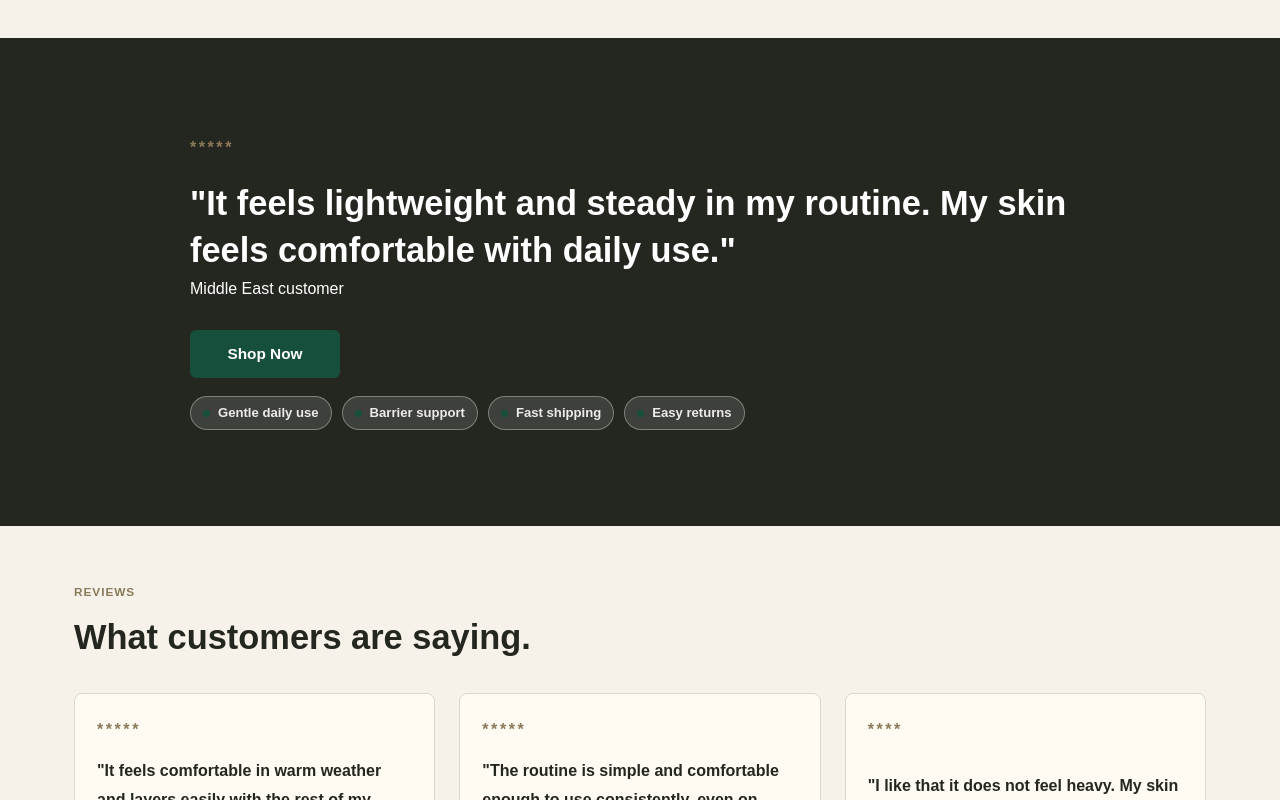
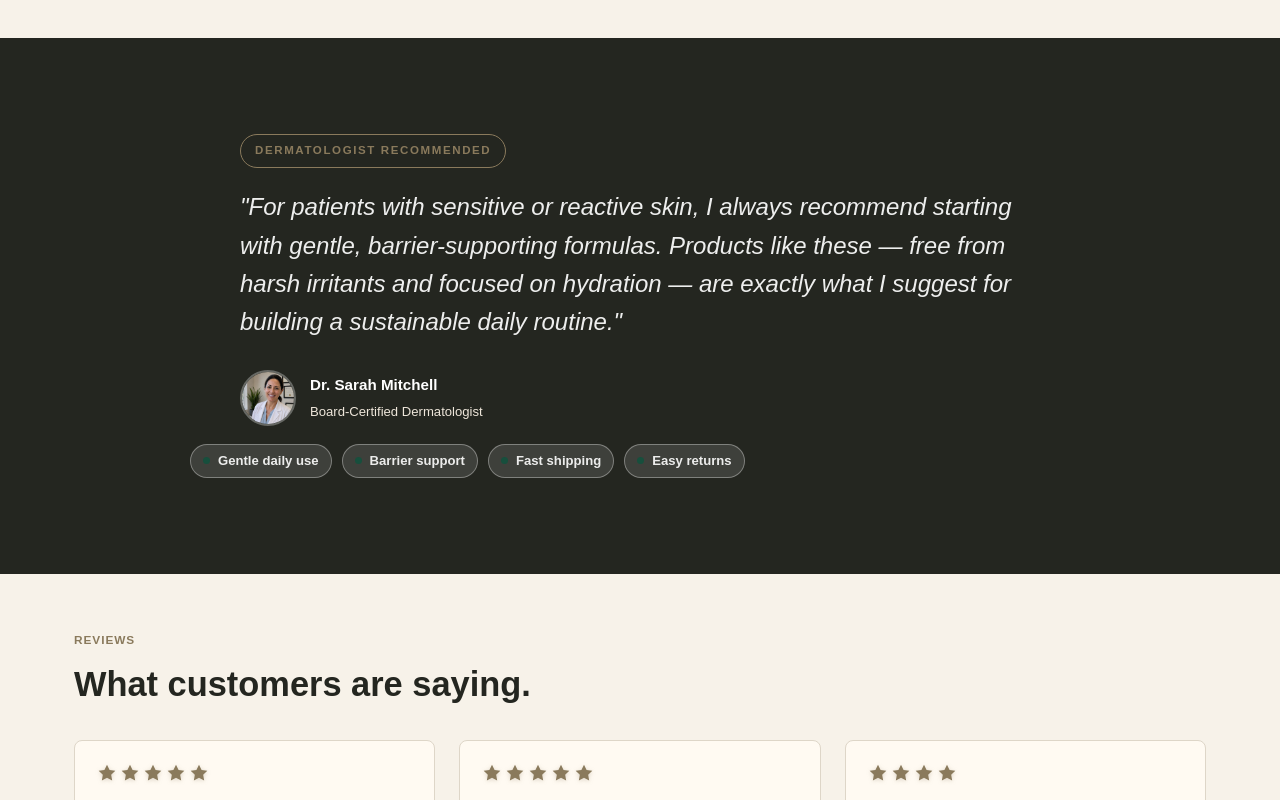
Before and after one commit to DMS120-Nan/bodylife-website, a Next.js app: page /me in a window 1280 px wide. Shown: the part 4280-5080 px from the top of the page. Built offline with nearby package versions, Linux system fonts and the light colour scheme; no server answers.

Commit message:
Add dermatologist recommendation section and improve review stars

```diff
--- a/app/globals.css
+++ b/app/globals.css
@@ -579,8 +579,9 @@ a {
 .review-stars {
   color: var(--gold);
   font-weight: 600;
-  letter-spacing: 0.16em;
   margin: 0 0 18px;
+  display: flex;
+  gap: 3px;
 }
 
 .review-content blockquote {
@@ -598,6 +599,66 @@ a {
 
 .review-actions {
   margin-top: 28px;
+}
+
+.derm-content {
+  text-align: left;
+}
+
+.derm-layout {
+  max-width: 800px;
+  margin: 0 auto;
+}
+
+.derm-badge {
+  display: inline-block;
+  font-size: 0.72rem;
+  font-weight: 700;
+  letter-spacing: 0.14em;
+  text-transform: uppercase;
+  color: var(--gold);
+  margin-bottom: 20px;
+  padding: 6px 14px;
+  border: 1px solid var(--gold);
+  border-radius: 999px;
+}
+
+.derm-content blockquote {
+  font-size: clamp(1.1rem, 3vw, 1.5rem);
+  font-weight: 500;
+  line-height: 1.6;
+  margin: 0 0 28px;
+  font-style: italic;
+  color: rgba(255, 255, 255, 0.92);
+}
+
+.derm-author {
+  display: flex;
+  align-items: center;
+  gap: 14px;
+}
+
+.derm-avatar {
+  width: 56px;
+  height: 56px;
+  border-radius: 50%;
+  object-fit: cover;
+  border: 2px solid rgba(255, 255, 255, 0.3);
+}
+
+.derm-author strong {
+  display: block;
+  color: #fff;
+  font-size: 0.95rem;
+  font-weight: 600;
+}
+
+.derm-author span {
+  display: block;
+  color: var(--soft-beige);
+  font-size: 0.82rem;
+  font-weight: 500;
+  margin-top: 2px;
 }
 
 .result-section {
@@ -828,6 +889,14 @@ a {
 
 .review-card .review-stars {
   margin-bottom: 14px;
+  display: flex;
+  gap: 3px;
+}
+
+.review-card .review-stars svg {
+  width: 20px;
+  height: 20px;
+  filter: drop-shadow(0 1px 2px rgba(138, 122, 92, 0.3));
 }
 
 .review-text {
--- a/components/HomePage.js
+++ b/components/HomePage.js
@@ -93,16 +93,25 @@ export function HomePage({ region }) {
       </section>
 
       <section className="review-section">
-        <div className="review-content">
-          <p className="review-stars" aria-label="5 star review">
-            *****
-          </p>
-          <blockquote>&quot;{region.home.review}&quot;</blockquote>
-          <p>{region.label} customer</p>
-          <div className="review-actions">
-            <Link className="primary-button cta-button" href={`/${region.code}/products`}>
-              Shop Now
-            </Link>
+        <div className="review-content derm-content">
+          <div className="derm-layout">
+            <div className="derm-text">
+              <p className="derm-badge">Dermatologist Recommended</p>
+              <blockquote>&quot;For patients with sensitive or reactive skin, I always recommend starting with gentle, barrier-supporting formulas. Products like these — free from harsh irritants and focused on hydration — are exactly what I suggest for building a sustainable daily routine.&quot;</blockquote>
+              <div className="derm-author">
+                <Image
+                  alt="Dr. Sarah Mitchell"
+                  src="/images/dr-avatar.png"
+                  width={56}
+                  height={56}
+                  className="derm-avatar"
+                />
+                <div>
+                  <strong>Dr. Sarah Mitchell</strong>
+                  <span>Board-Certified Dermatologist</span>
+                </div>
+              </div>
+            </div>
           </div>
           <TrustBadges tone="dark" />
         </div>
--- a/components/ReviewsSection.js
+++ b/components/ReviewsSection.js
@@ -1,7 +1,15 @@
 import Image from "next/image";
 
+function StarIcon() {
+  return (
+    <svg width="18" height="18" viewBox="0 0 24 24" fill="#8a7a5c" stroke="none" xmlns="http://www.w3.org/2000/svg">
+      <path d="M12 2l3.09 6.26L22 9.27l-5 4.87 1.18 6.88L12 17.77l-6.18 3.25L7 14.14 2 9.27l6.91-1.01L12 2z"/>
+    </svg>
+  );
+}
+
 function getStars(rating) {
-  return "*".repeat(rating);
+  return Array.from({ length: rating }, (_, i) => <StarIcon key={i} />);
 }
 
 export function ReviewsSection({ region }) {
@@ -14,9 +22,9 @@ export function ReviewsSection({ region }) {
       <div className="reviews-grid">
         {region.pdp.reviews.map((review) => (
           <article className="review-card" key={`${review.name}-${review.region}`}>
-            <p className="review-stars" aria-label={`${review.rating} star review`}>
+            <div className="review-stars" aria-label={`${review.rating} star review`}>
               {getStars(review.rating)}
-            </p>
+            </div>
             <p className="review-text">&quot;{review.text}&quot;</p>
             <div className="review-meta">
               {review.avatar ? (
```
Also changed, not shown: public/images/dr-avatar.png (added).
